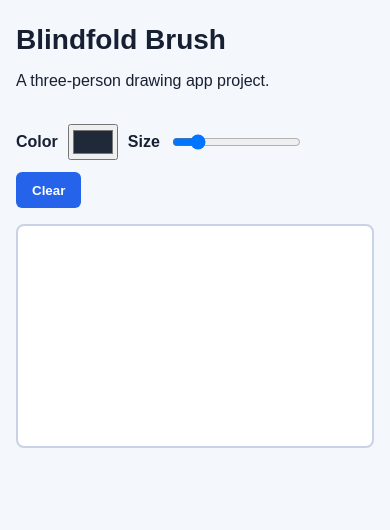
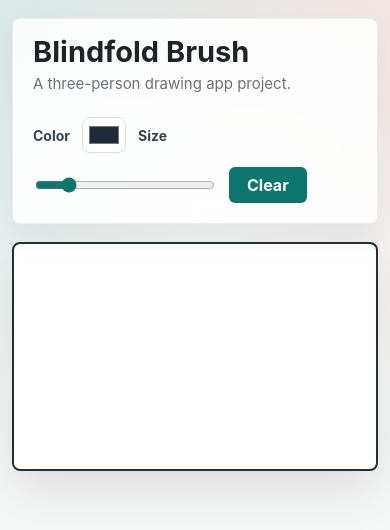
Before and after one commit to MLee12345/blindfold_brush, a plain HTML site: page index.html in a window 390 px wide. Drawn offline with Linux system fonts and the light colour scheme.

Commit message:
Update styles.css

```diff
--- a/styles.css
+++ b/styles.css
@@ -1,8 +1,18 @@
 :root {
   color-scheme: light;
-  font-family: Arial, Helvetica, sans-serif;
-  background: #f4f7fb;
-  color: #172033;
+  --ink: #1f2328;
+  --muted: #68707d;
+  --paper: #ffffff;
+  --page: #f6f8f7;
+  --line: #d8e0df;
+  --teal: #0f766e;
+  --teal-dark: #115e59;
+  --coral: #e0523f;
+  --gold: #d89000;
+  --shadow: 0 18px 50px rgba(31, 35, 40, 0.12);
+  font-family: Inter, ui-sans-serif, system-ui, -apple-system, BlinkMacSystemFont, "Segoe UI", sans-serif;
+  background: var(--page);
+  color: var(--ink);
 }
 
 * {
@@ -12,70 +22,194 @@
 body {
   margin: 0;
   min-height: 100vh;
+  background:
+    linear-gradient(135deg, rgba(15, 118, 110, 0.12), transparent 34%),
+    linear-gradient(225deg, rgba(224, 82, 63, 0.1), transparent 32%),
+    var(--page);
 }
 
 .app {
-  width: min(960px, calc(100% - 32px));
+  width: min(1080px, calc(100% - 32px));
   margin: 0 auto;
-  padding: 24px 0;
+  padding: 32px 0 48px;
 }
 
 .toolbar {
   display: flex;
   align-items: center;
   justify-content: space-between;
-  gap: 16px;
-  margin-bottom: 16px;
+  gap: 24px;
+  margin-bottom: 18px;
+  padding: 18px 20px;
+  border: 1px solid rgba(31, 35, 40, 0.08);
+  border-radius: 8px;
+  background: rgba(255, 255, 255, 0.88);
+  box-shadow: 0 12px 30px rgba(31, 35, 40, 0.08);
+  backdrop-filter: blur(14px);
 }
 
 h1 {
   margin: 0;
-  font-size: 28px;
+  font-size: 34px;
+  line-height: 1;
+}
+
+.toolbar p {
+  margin: 8px 0 0;
+  color: var(--muted);
+  font-size: 15px;
 }
 
 .controls {
   display: flex;
   align-items: center;
-  gap: 10px;
+  gap: 12px;
   flex-wrap: wrap;
+  justify-content: flex-end;
 }
 
 label {
+  color: #3b424c;
+  font-size: 14px;
   font-weight: 700;
 }
 
 button,
 input {
   min-height: 36px;
+  font: inherit;
+}
+
+input[type="color"] {
+  width: 44px;
+  border: 1px solid var(--line);
+  border-radius: 8px;
+  padding: 4px;
+  background: var(--paper);
+  cursor: pointer;
+}
+
+input[type="range"] {
+  width: 150px;
+  accent-color: var(--teal);
+  cursor: pointer;
 }
 
 button {
   border: 0;
   border-radius: 6px;
-  padding: 0 16px;
-  background: #2563eb;
+  padding: 0 18px;
+  background: var(--teal);
   color: white;
   font-weight: 700;
   cursor: pointer;
+  transition: background 160ms ease, transform 160ms ease, box-shadow 160ms ease;
 }
 
 button:hover {
-  background: #1d4ed8;
+  background: var(--teal-dark);
+  box-shadow: 0 8px 18px rgba(15, 118, 110, 0.24);
+  transform: translateY(-1px);
+}
+
+button:active {
+  transform: translateY(0);
+}
+
+button:focus-visible,
+input:focus-visible {
+  outline: 3px solid rgba(216, 144, 0, 0.36);
+  outline-offset: 3px;
 }
 
 canvas {
   display: block;
   width: 100%;
   height: auto;
-  border: 2px solid #c8d3e5;
+  border: 2px solid #23303a;
   border-radius: 8px;
   background: white;
+  box-shadow: var(--shadow);
   touch-action: none;
 }
 
+section[aria-labelledby="teamJobs"] {
+  margin-top: 30px;
+  display: grid;
+  grid-template-columns: repeat(3, minmax(0, 1fr));
+  gap: 16px;
+}
+
+h2 {
+  grid-column: 1 / -1;
+  margin: 0 0 2px;
+  font-size: 24px;
+}
+
+article {
+  position: relative;
+  min-height: 190px;
+  padding: 20px;
+  border: 1px solid rgba(31, 35, 40, 0.1);
+  border-top: 5px solid var(--teal);
+  border-radius: 8px;
+  background: var(--paper);
+  box-shadow: 0 12px 28px rgba(31, 35, 40, 0.08);
+}
+
+article:nth-of-type(2) {
+  border-top-color: var(--coral);
+}
+
+article:nth-of-type(3) {
+  border-top-color: var(--gold);
+}
+
+h3 {
+  margin: 0 0 12px;
+  font-size: 19px;
+  line-height: 1.2;
+}
+
+article p {
+  margin: 0 0 10px;
+  color: var(--muted);
+  line-height: 1.55;
+}
+
+article p:last-child {
+  margin-bottom: 0;
+}
+
+strong {
+  color: var(--ink);
+}
+
 @media (max-width: 700px) {
+  .app {
+    width: min(100% - 24px, 1080px);
+    padding-top: 18px;
+  }
+
   .toolbar {
     align-items: flex-start;
     flex-direction: column;
   }
+
+  h1 {
+    font-size: 29px;
+  }
+
+  .controls {
+    justify-content: flex-start;
+    width: 100%;
+  }
+
+  input[type="range"] {
+    width: min(180px, 100%);
+  }
+
+  section[aria-labelledby="teamJobs"] {
+    grid-template-columns: 1fr;
+  }
 }
```
